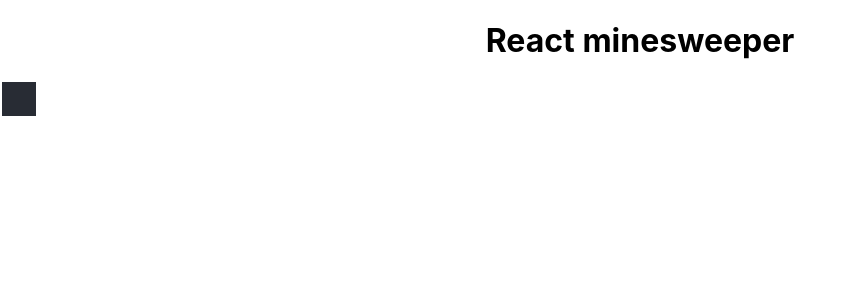
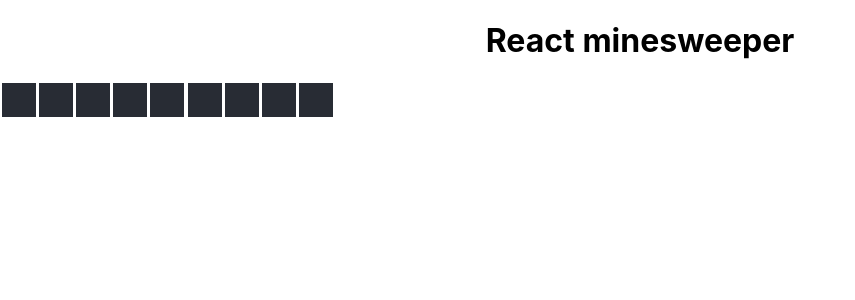
Before and after one commit to ksugimori/react-minesweeper, a React (Create React App) app: page / in a window 1280 px wide. Shown: the top 300 px of the page, without its empty margins (0-855 px from the left). Built offline with nearby package versions, Linux system fonts and the light colour scheme.

Commit message:
isOpenをセルに持たせないように変更

```diff
--- a/package.json
+++ b/package.json
@@ -18,7 +18,7 @@
     "web-vitals": "^1.0.1"
   },
   "scripts": {
-    "start": "react-scripts start",
+    "start": "BROWSER='firefox' react-scripts start",
     "build": "react-scripts build",
     "test": "react-scripts test",
     "eject": "react-scripts eject"
--- a/src/App.tsx
+++ b/src/App.tsx
@@ -1,12 +1,12 @@
 import React from 'react';
 import './App.scss';
-import MsCell from './components/MsCell';
+import MsField from './components/MsField';
 
 function App() {
   return (
     <div className="App">
       <h1>React minesweeper</h1>
-      <MsCell count={8} />
+      <MsField />
     </div>
   );
 }
--- a/src/components/MsCell.tsx
+++ b/src/components/MsCell.tsx
@@ -1,11 +1,13 @@
-import React, { useState } from 'react';
+import React from 'react';
 import './MsCell.scss';
 
 /**
  * props
  */
-type Props = {
-  count: number,
+interface Props {
+  count: number;
+  isOpen: boolean;
+  onClick: () => void;
 }
 
 /**
@@ -13,20 +15,14 @@ type Props = {
  * @param props
  * @returns セル
  */
-export default function MsCell({ count }: Props) {
-  const [isOpen, setIsOpen] = useState(false);
-
+export default function MsCell({ count, isOpen, onClick }: Props) {
   const classNameList = ['cell']
   isOpen && classNameList.push('cell-open')
-
-  const toggleIsOpen = () => {
-    setIsOpen(!isOpen);
-  }
 
   return (
     <div
       className={classNameList.join(' ')}
-      onClick={toggleIsOpen}
+      onClick={onClick}
     >
       {isOpen && count > 0 ? count : ''}
     </div>
--- /dev/null
+++ b/src/components/MsField.scss
@@ -0,0 +1,4 @@
+.field-row {
+  display: flex;
+  flex-direction: row;
+}
--- /dev/null
+++ b/src/components/MsField.tsx
@@ -0,0 +1,45 @@
+import React, { useState } from 'react';
+import Coordinate from '../models/Coordinate';
+import MsCell from "./MsCell";
+import "./MsField.scss";
+
+interface MsFieldState {
+  width: number;
+  height: number;
+  mines: Coordinate[];
+  openCells: Coordinate[];
+}
+
+export default function MsField() {
+
+
+  const [state, setState] = useState<MsFieldState>({
+    width: 9, height: 9, mines: [], openCells: []
+  })
+
+  const openCell = (i: number) => {
+    const openCells = [...state.openCells, { x: i, y: 0 }];
+    setState({ ...state, openCells })
+  }
+
+
+  const row = [];
+  for (let x = 0; x < state.width; x++) {
+    const isOpen = state.openCells.map(p => p.x).includes(x);
+
+    row.push(<MsCell
+      key={x}
+      count={x} // TODO: 実際のカウントに
+      isOpen={isOpen}
+      onClick={() => openCell(x)}
+    />)
+  }
+
+  return (
+    <div className="field">
+      <div className="field-row">
+        {row}
+      </div>
+    </div>
+  );
+}
--- /dev/null
+++ b/src/models/Coordinate.ts
@@ -0,0 +1,4 @@
+export default interface Coordinate {
+  x: number;
+  y: number;
+}
```
